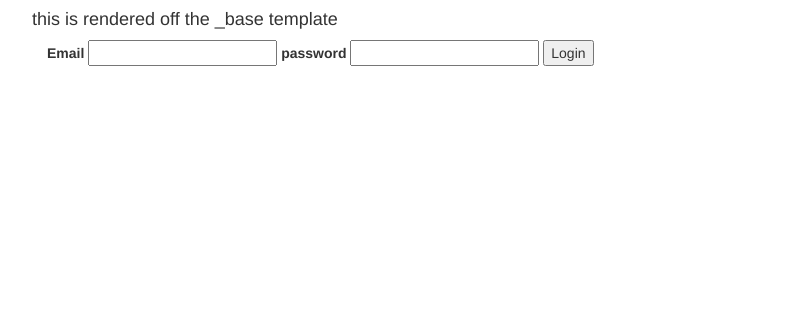
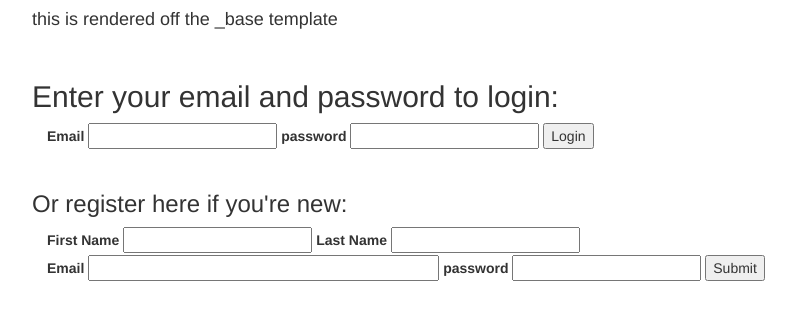
Before and after one commit to bigglab/BIGGDATA, a Flask app: page /login in a window 1280 px wide. Shown: the top 320 px of the page, without its empty margins (38-834 px from the left). Run offline with Flask 2, Linux system fonts and the light colour scheme; some libraries are stand-ins or nearby versions.

Commit message:
login and register new users online

```diff
--- a/app.py
+++ b/app.py
@@ -6,7 +6,7 @@ import time
 import random
 from render_utils import make_context, smarty_filter, urlencode_filter
 # from werkzeug.debug import DebuggedApplication
-from flask import Flask, make_response, render_template, render_template_string, request, session, flash, redirect, url_for, jsonify, get_flashed_messages
+from flask import Flask, make_response, render_template, render_template_string, request, session, flash, redirect, url_for, jsonify
 from flask.ext.login import LoginManager, UserMixin, current_user, login_user, logout_user
 import wtforms
 from flask.ext.mail import Mail, Message
@@ -15,7 +15,6 @@ from flask_user import login_required, SQLAlchemyAdapter, UserManager, UserMixin
 from celery import Celery
 from flask.ext.bcrypt import Bcrypt
 
-from forms import LoginForm
 
 
 app = Flask(__name__, instance_relative_config=True)
@@ -24,7 +23,6 @@ app.config.from_pyfile('config.py')
 # Initialize extensions
 bcrypt = Bcrypt(app)
 
-
 # Postgres DB for Admin Purposes
 db = SQLAlchemy(app)
 from sqlalchemy import create_engine
@@ -32,24 +30,29 @@ from sqlalchemy import Table, Column, Integer, String, MetaData, ForeignKey
 from sqlalchemy.sql import select
 from sqlalchemy.orm import sessionmaker, scoped_session
 
-from models import User
 login_manager = LoginManager()
 login_manager.init_app(app)
 
-
+from flask import get_flashed_messages
 
 # load template environment for cleaner routes
 import jinja2
 templateLoader = jinja2.FileSystemLoader( searchpath="/Users/red/Desktop/BIGGIG/templates" )
-templateEnv = jinja2.Environment( loader=templateLoader )
+templateEnv = jinja2.Environment( loader=templateLoader, extensions=['jinja2.ext.with_'])
 
+
+from models import User
+from forms import LoginForm, CreateUserForm
 
 
 # Flask-Login use this to reload the user object from the user ID stored in the session
 @login_manager.user_loader
 def load_user(email):
     result = db.session.query(User).filter_by(email=email).all()
-    return result[0]
+    if len(result) == 0:
+        return None
+    else:
+        return result[0]
 
 
 
@@ -62,26 +65,51 @@ def index():
 
 @app.route("/login", methods=["GET", "POST"])
 def login():
-    form = LoginForm()
-    if form.validate_on_submit():
-        user = load_user(form.email.data)
-        print user.first_name
-
+    login_form = LoginForm()
+    if login_form.validate_on_submit():
+        user = load_user(login_form.email.data)
         if user:
-            if user.password_hash == form.password.data:
+            print "found user" + user.first_name
+            if bcrypt.check_password_hash(user.password_hash, login_form.password.data):
                 user.authenticated = True
                 db.session.add(user)
                 db.session.commit()
                 login_user(user, remember=True)
+                flash('logged in!', 'success')
                 return redirect(url_for("index"))
-        # if user:
-        #     if bcrypt.check_password_hash(user.password_hash, form.password.data):
-        #         user.authenticated = True
-        #         db.session.add(user)
-        #         db.session.commit()
-        #         login_user(user, remember=True)
-        #         return redirect(url_for("app.example"))
-    return render_template("login.html", form=form)
+            else:
+                flash("Password doesn't match for " + user.first_name, 'error')
+                print "password didnt match for " + user.first_name
+        else:
+            flash("couldn't find that user... try registering a new user", 'normal')
+    #also supply create_user_form here for convenience
+    create_user_form = CreateUserForm()
+    return render_template("login.html", login_form=login_form, create_user_form=create_user_form)
+
+@app.route("/users/create", methods=["POST"])
+def create_user():
+    form = CreateUserForm()
+    # add some validations / cleansing
+    with load_user(form.email.data) as user:
+        if user:
+            if bcrypt.check_password_hash(user.password_hash, login_form.password.data):
+                login_user(user)
+                user.authenticated = True
+                db.session.add(user)
+                db.session.commit()
+            flash('email already exists!', 'error')
+            return redirect(url_for("login"))
+    new_user = User()
+    new_user.first_name = form.first_name.data
+    new_user.last_name = form.last_name.data
+    new_user.email = form.email.data
+    new_user.password_hash = bcrypt.generate_password_hash(form.password.data)
+    db.session.add(new_user)
+    db.session.commit()
+    login_user(new_user, remember=True)
+    flash("new user created and logged in", 'success')
+    return redirect(url_for("index"))
+    # return render_template("login.html", form=form)
 
 
 @app.route("/logout", methods=["GET"])
--- a/forms.py
+++ b/forms.py
@@ -14,3 +14,11 @@ class LoginForm(Form):
 	# last_name  = StringField(u'Last Name', validators=[validators.input_required()])
 	email = StringField('Email', validators=[validators.input_required()])
 	password = PasswordField('password', validators=[validators.input_required()])
+
+
+
+class CreateUserForm(Form):
+	first_name = StringField(u'First Name', validators=[validators.input_required()])
+	last_name  = StringField(u'Last Name', validators=[validators.input_required()])
+	email = StringField('Email', validators=[validators.input_required()])
+	password = PasswordField('password', validators=[validators.input_required()])
--- a/templates/_base.html
+++ b/templates/_base.html
@@ -30,6 +30,7 @@
     {% endblock outer_content %}
 
 
+
     {% block header_content %}
     {% endblock header_content %}
 
--- a/templates/login.html
+++ b/templates/login.html
@@ -1,11 +1,28 @@
 {% extends "_base.html" %}
 {% block content %}
+<br>
+<h2>Enter your email and password to login:</h2>
 <div class="container">
     <form method="POST" action="/login">
-        {{ form.csrf_token }}
-        {{ form.email.label }} {{ form.email(size=20) }}
-        {{ form.password.label }} {{ form.password(size=20) }}
+        {{ login_form.csrf_token }}
+        {{ login_form.email.label }} {{ login_form.email(size=20) }}
+        {{ login_form.password.label }} {{ login_form.password(size=20) }}
         <input type="submit" value="Login">
     </form>
 </div>
+
+<br>
+<h3>Or register here if you're new: </h3>
+<div class="container">
+    <form method="POST" action="/users/create">
+        {{ create_user_form.csrf_token }}
+        {{ create_user_form.first_name.label }} {{ create_user_form.first_name(size=20) }}
+        {{ create_user_form.last_name.label }} {{ create_user_form.last_name(size=20) }}
+        <br>
+        {{ create_user_form.email.label }} {{ create_user_form.email(size=40) }}
+        {{ create_user_form.password.label }} {{ create_user_form.password(size=20) }}
+        <input type="submit" value="Submit">
+    </form>
+</div>
+
 {% endblock %}
```
